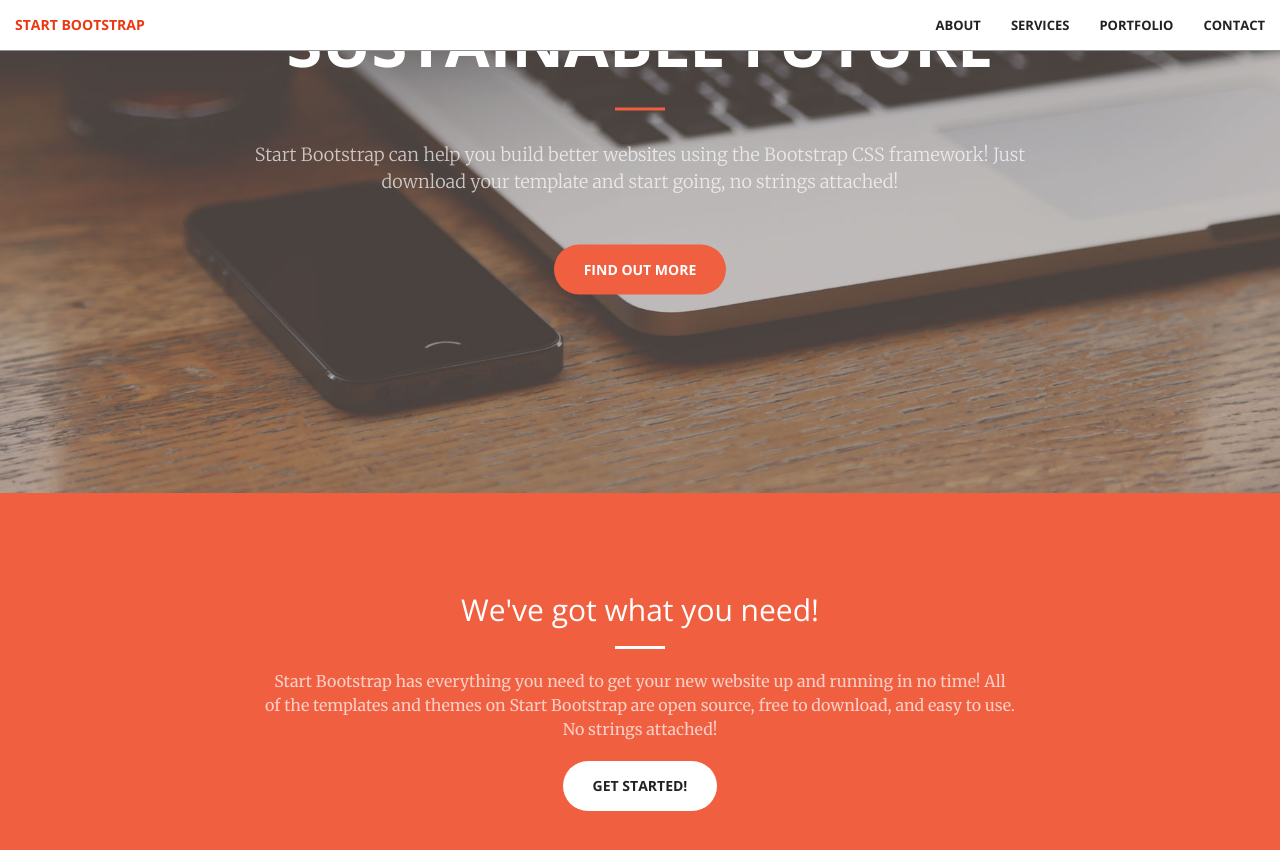
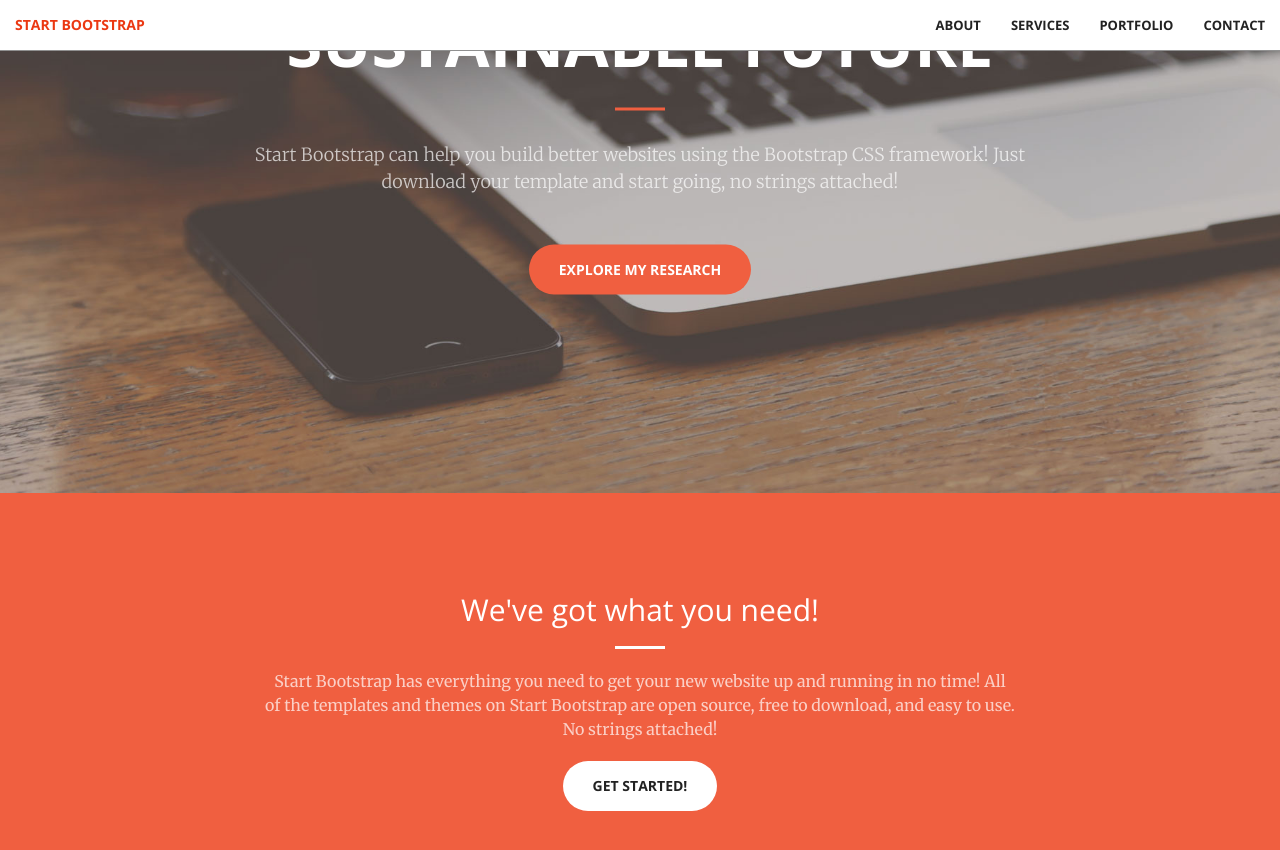
Before and after one commit to aboody0502/portfolio, a Jekyll site: the page built from index.html, in a window 1280 px wide and 900 px high, scrolled down 407 px. Shown: the top 850 px of the window. Built offline with Jekyll 4.4.1, drawn with Linux system fonts in a browser that asks for light colours.

Commit message:
Updated site with personal header2

```diff
--- a/_includes/header.html
+++ b/_includes/header.html
@@ -4,7 +4,7 @@
             <h1>Abdullah Othman: Innovating Smart Grid Solutions for a Sustainable Future</h1>
             <hr>
             <p>Start Bootstrap can help you build better websites using the Bootstrap CSS framework! Just download your template and start going, no strings attached!</p>
-            <a href="#about" class="btn btn-primary btn-xl page-scroll">Find Out More</a>
+            <a href="#about" class="btn btn-primary btn-xl page-scroll">Explore My Research</a>
         </div>
     </div>
 </header>
```
